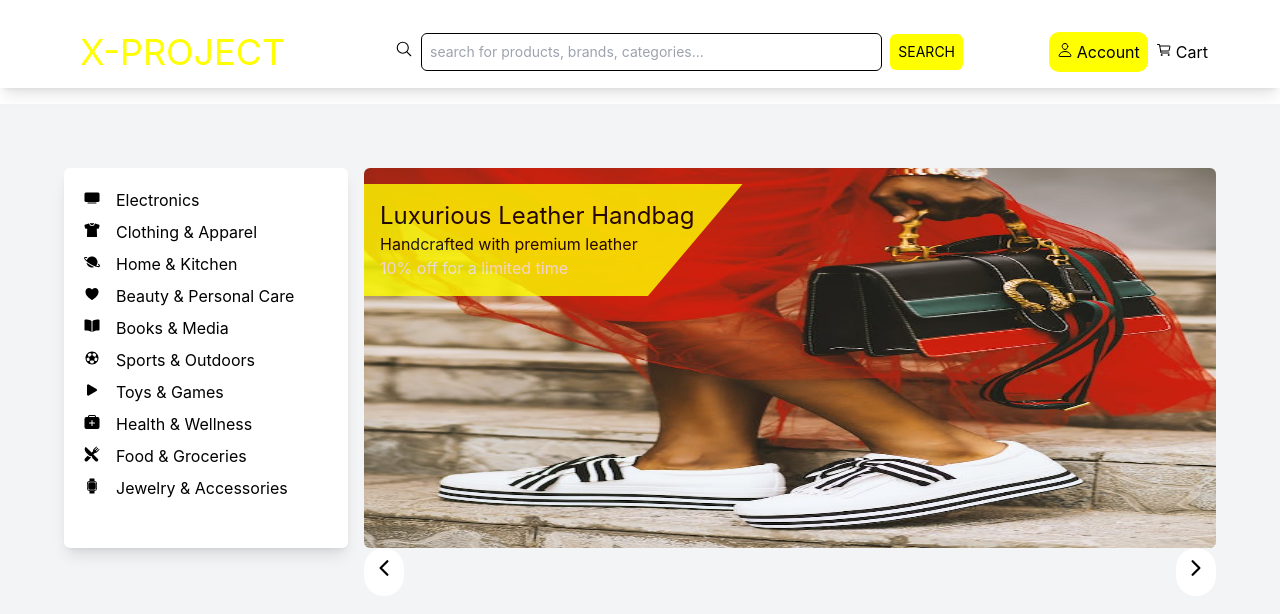
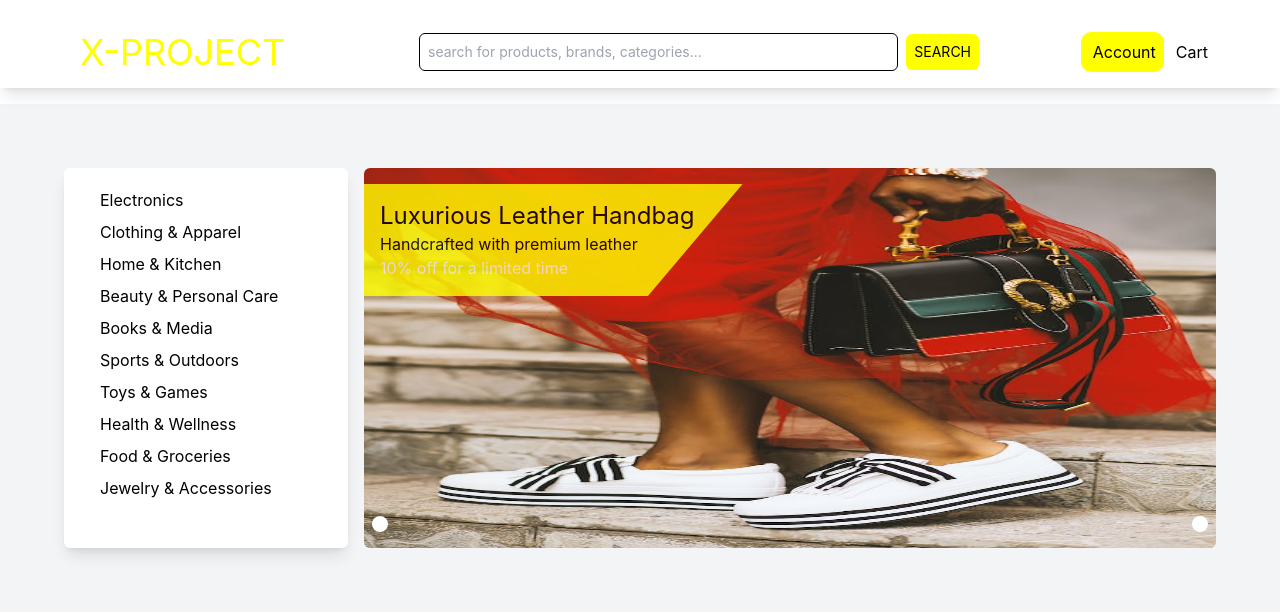
Before and after one commit to philipNgungi037/finishes, a React (Create React App) app: page / in a window 1280 px wide. Shown: the top 614 px of the page. Built offline with nearby package versions, Linux system fonts and the light colour scheme.

Commit message:
:lipstick: Adjust carousel buttons position, width and padding.

```diff
--- a/src/components/landing-page/hero-section/Carousel.jsx
+++ b/src/components/landing-page/hero-section/Carousel.jsx
@@ -54,7 +54,7 @@ const Carousel = () => {
       {/* <div className="w-full why-us-label mt-8 h-48 absolute top- p-4 bg-yellow-400">
 
       </div> */}
-      <div className="carousel-buttons flex justify-between text-2xl">
+      <div className="carousel-buttons w-full absolute bottom-4 px-2 flex justify-between  text-2xl">
         <button onClick={nextImage} className="bg-white p-2 rounded-full" >
           <ion-icon name="chevron-back-outline" />
         </button>
```
